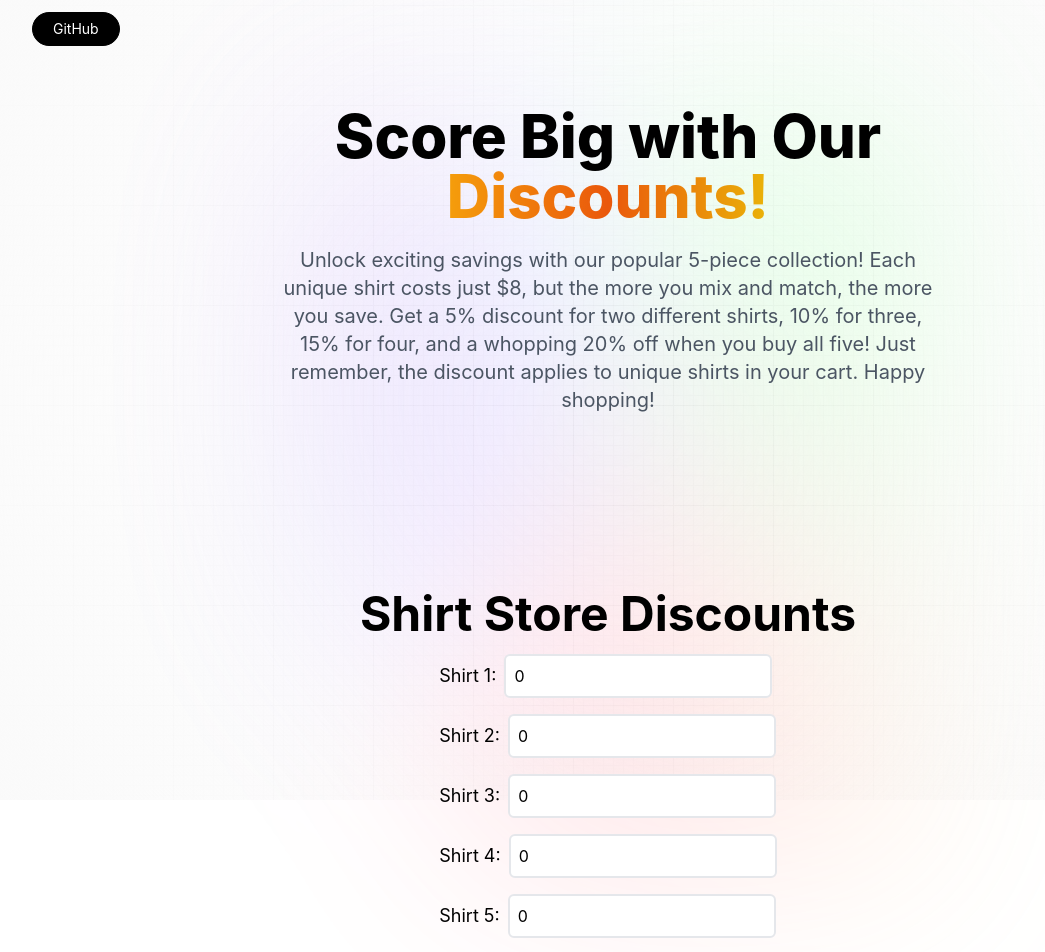
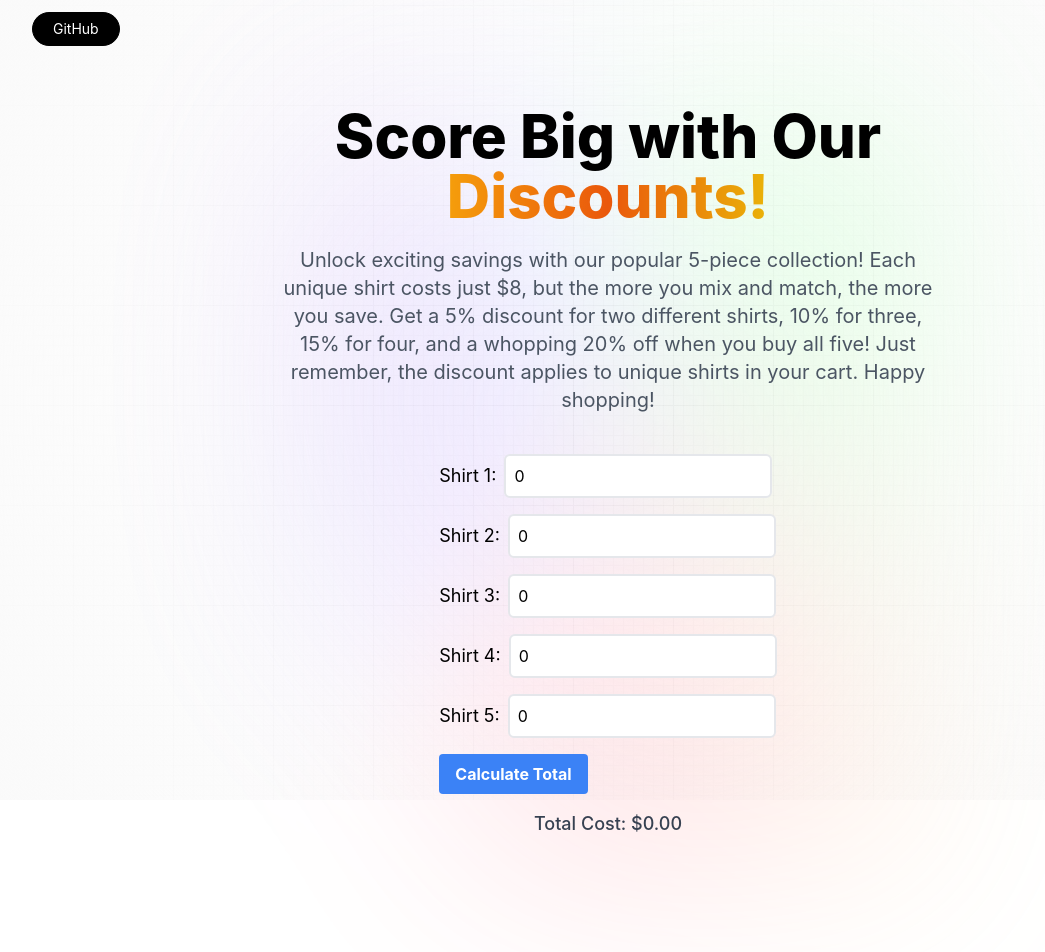
Before and after one commit to Aidenkopec/my_shirt_store, a React (Create React App) app: page / in a window 1280 px wide. Shown: the top 952 px of the page, without its empty margins (32-1077 px from the left). After the commit the page ends 838 px from the top, so only its background shows below. Built offline with nearby package versions, Linux system fonts and the light colour scheme.

Commit message:
[Refactor] Styling for form

```diff
--- a/src/components/ShirtForm.js
+++ b/src/components/ShirtForm.js
@@ -66,15 +66,14 @@ const ShirtForm = () => {
 
     // The component renders a form with five input fields for the number of each type of shirt, a "Calculate Total" button, and a message that displays the total cost.
     return (
-        <div className="flex flex-col items-center justify-center min-h-screen ">
-            <h1 className="text-5xl font-bold mb-4">Shirt Store Discounts</h1>
-            <form className="space-y-4">
+        <div className="flex flex-col items-center justify-center mt-10 w-full  ">
+            <form className="space-y-4 justify-center items-center">
                 {shirtCounts.map((count, index) => (
                     <div key={index} className="flex items-center space-x-2">
                         <label className="text-lg">{`Shirt ${index + 1}:`}</label>
                         <input type="number" min="0" value={count}
                                onChange={(event) => handleShirtCountChange(index, event)}
-                               className="border-2 border-gray-200 rounded-md p-2"/>
+                               className="border-2 rounded-md p-2"/>
                     </div>
                 ))}
                 <button type="button" onClick={calculateTotal}
@@ -82,7 +81,7 @@ const ShirtForm = () => {
                     Calculate Total
                 </button>
             </form>
-            <p className="text-lg mt-4">{`Total Cost: $${totalCost.toFixed(2)}`}</p>
+            <p className=" font-inter font-medium text-m text-gray-700 text-lg mt-4">{`Total Cost: $${totalCost.toFixed(2)}`}</p>
         </div>
     );
 }
```
